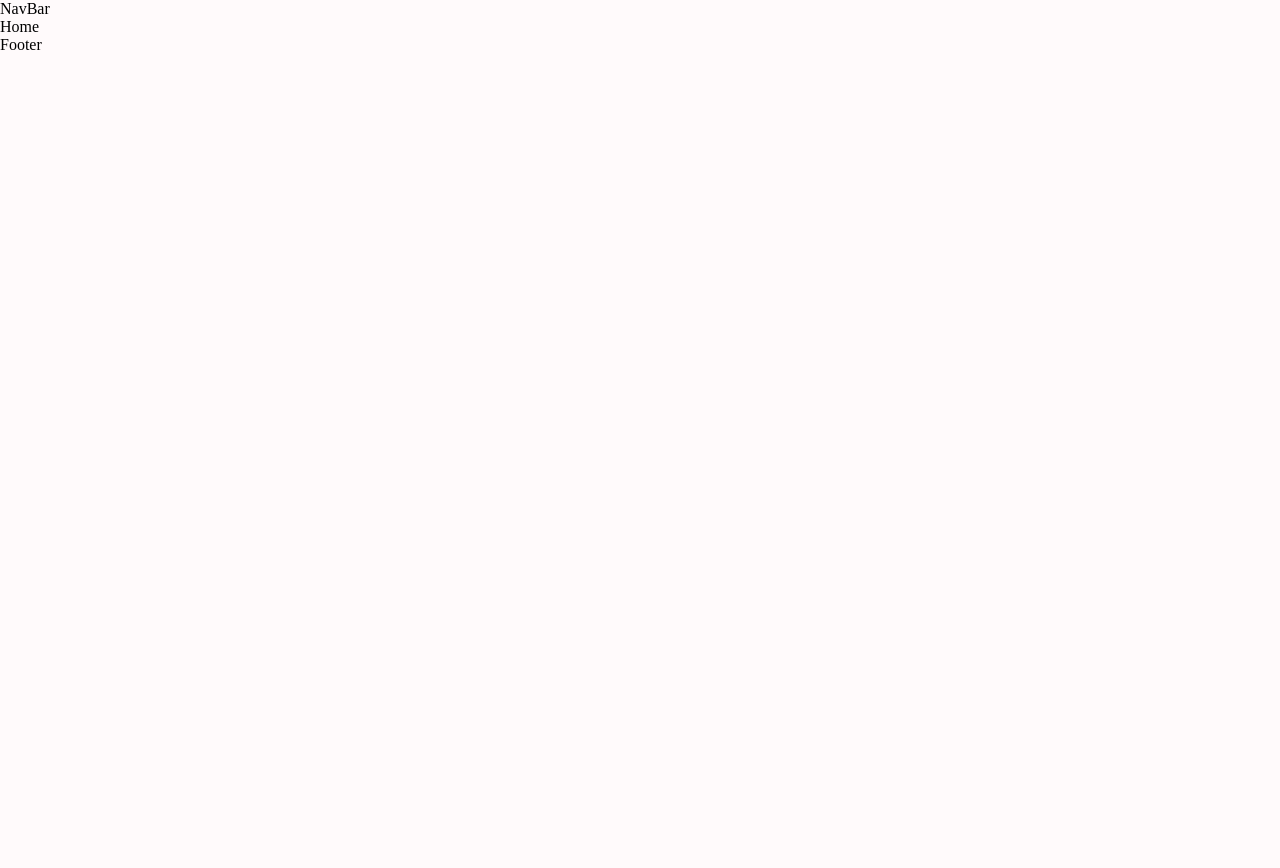
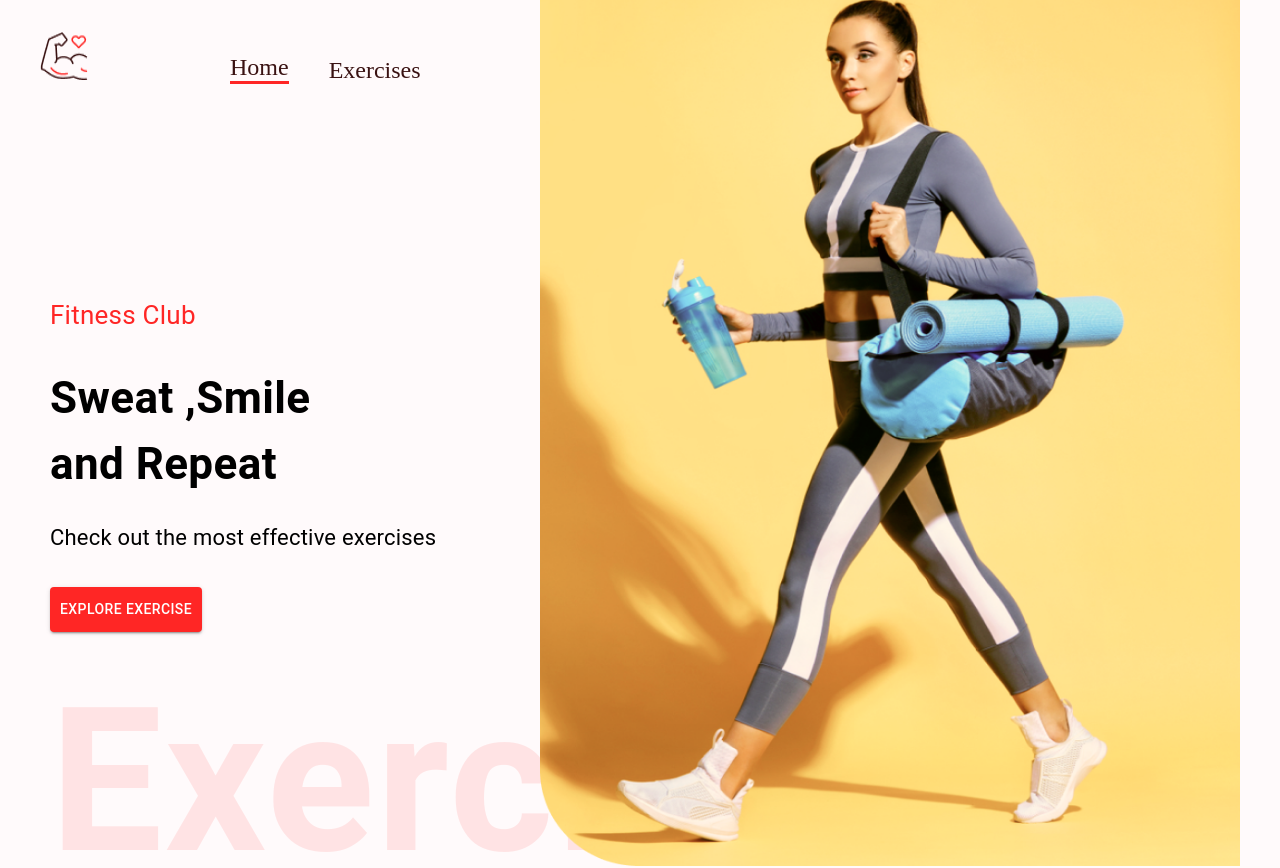
Before and after one commit to Shivam798/gym_freeks, a React (Create React App) app: page / in a window 1280 px wide. Shown: the top 868 px of the page. Before the commit the page ends 800 px from the top, so only its background shows below. Built offline with nearby package versions, Linux system fonts and the light colour scheme.

Commit message:
HeroBanner Completed

```diff
--- /dev/null
+++ b/src/components/Exercise.js
@@ -0,0 +1,9 @@
+import React from 'react'
+
+const Exercise = () => {
+  return (
+    <div>Exercise</div>
+  )
+}
+
+export default Exercise
--- /dev/null
+++ b/src/components/HeroBanner.js
@@ -0,0 +1,44 @@
+import React from 'react'
+import {Box,Stack,Typography,Button} from "@mui/material"
+import HeroBannerImage from "../assets/images/banner.png"
+
+const HeroBanner = () => {
+  return (
+    <Box
+        sx={{
+            mt:{lg:"212px",xs:"70px"},
+            ml:{sm:"50px"}
+        }} position="relative" p="20x">
+        <Typography color="#FF2625" font-fontWeight="600" fontSize="26px">
+            Fitness Club
+        </Typography>
+        <Typography fontWeight={700}
+            sx={{fontSize:{lg:"44px",xs:"40px"}}}
+            mb="23px" mt="30px"
+        >
+            Sweat ,Smile <br/> and Repeat
+        </Typography>
+        <Typography fontSize="22px"
+            lineHeight="35px" mb={4}
+        >
+            Check out the most effective exercises
+        </Typography>
+        <Button
+            href="#exercise"
+            variant ="contained"
+            color="error"
+
+            sx={{backgroundColor:"#ff2625",
+                padding:"10px"
+            }}>
+                Explore Exercise
+
+        </Button>
+        <Typography fontWeight={600} color="#ff2625" sx={{opacity:0.1,display:{lg:"block",xs:"none"}}} fontSize="200px">Exercise</Typography>
+        <img src={HeroBannerImage} alt="banner" className="hero-banner-img"/>
+    </Box>
+
+  )
+}
+
+export default HeroBanner
--- a/src/components/Navbar.js
+++ b/src/components/Navbar.js
@@ -1,8 +1,23 @@
 import React from 'react'
-
+import { Link } from 'react-router-dom'
+import { Stack } from '@mui/material'
+import Logo from "../assets/images/Logo.png"
+import { borderBottom } from '@mui/system'
 const NavBar = () => {
   return (
-    <div>NavBar</div>
+    <Stack direction="row" justifyItems="space-around" sx={{gap:{sm:"122px",xs:"40px"},mt:{sm:"32px",xs:"20px"},justifyContent:"none"}} px="20px">
+      <Link to ="/">
+      <img src={Logo}  alt="logo" style={{width:'48px', height:'48px',margin:'0 20px'}}/>
+      </Link>
+      <Stack
+        direction="row" gap="40px" fontSize="24px" alignItems="flex-end">
+        <Link to="/" style={{textDecoration:'none',color:"#3A1212"
+          ,borderBottom:"3px solid #FF2625"}}>Home</Link>
+        <a href="#exercise"  style={{textDecoration:'none',color:"#3A1212"}}>
+          Exercises
+        </a>
+      </Stack>
+    </Stack>
   )
 }
 
--- /dev/null
+++ b/src/components/SearchExercise.js
@@ -0,0 +1,15 @@
+import React,{useEffect,useState} from 'react'
+import { Box,Button,Stack,Textfield,Typography } from '@mui/material'
+
+
+
+
+const SearchExercise = () => {
+  return (
+    <Stack>
+
+    </Stack>
+  )
+}
+
+export default SearchExercise
--- a/src/pages/Home.js
+++ b/src/pages/Home.js
@@ -1,8 +1,18 @@
-import React from 'react'
+
+import React ,{useState} from 'react'
+import {Box} from "@mui/material"
+import HeroBanner from '../components/HeroBanner'
+import SearchExercise from '../components/SearchExercise'
+import Exercise from '../components/Exercise'
+
 
 const Home = () => {
   return (
-    <div>Home</div>
+    <Box>
+      <HeroBanner/>
+      <SearchExercise/>
+      <Exercise/>
+    </Box>
   )
 }
 
```
